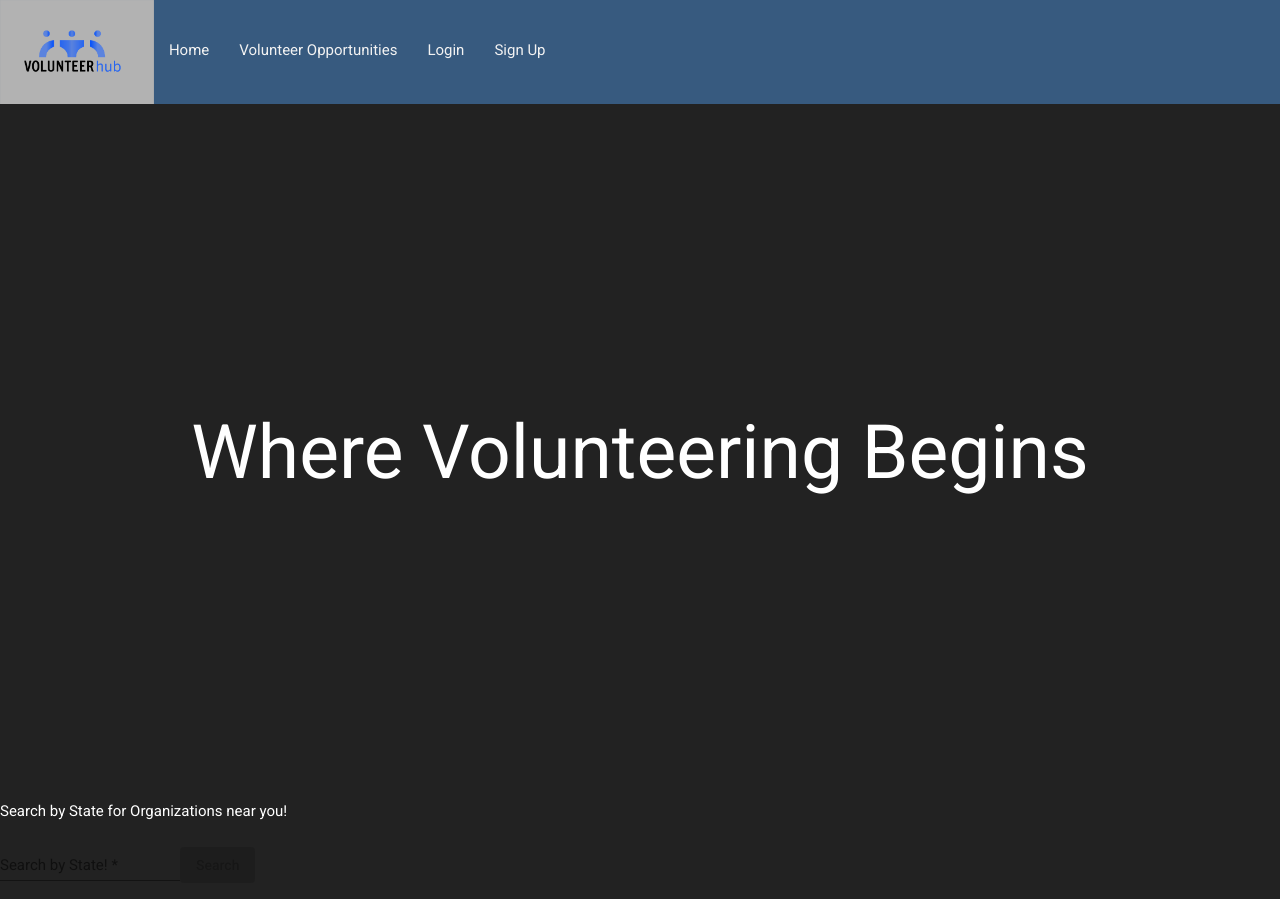
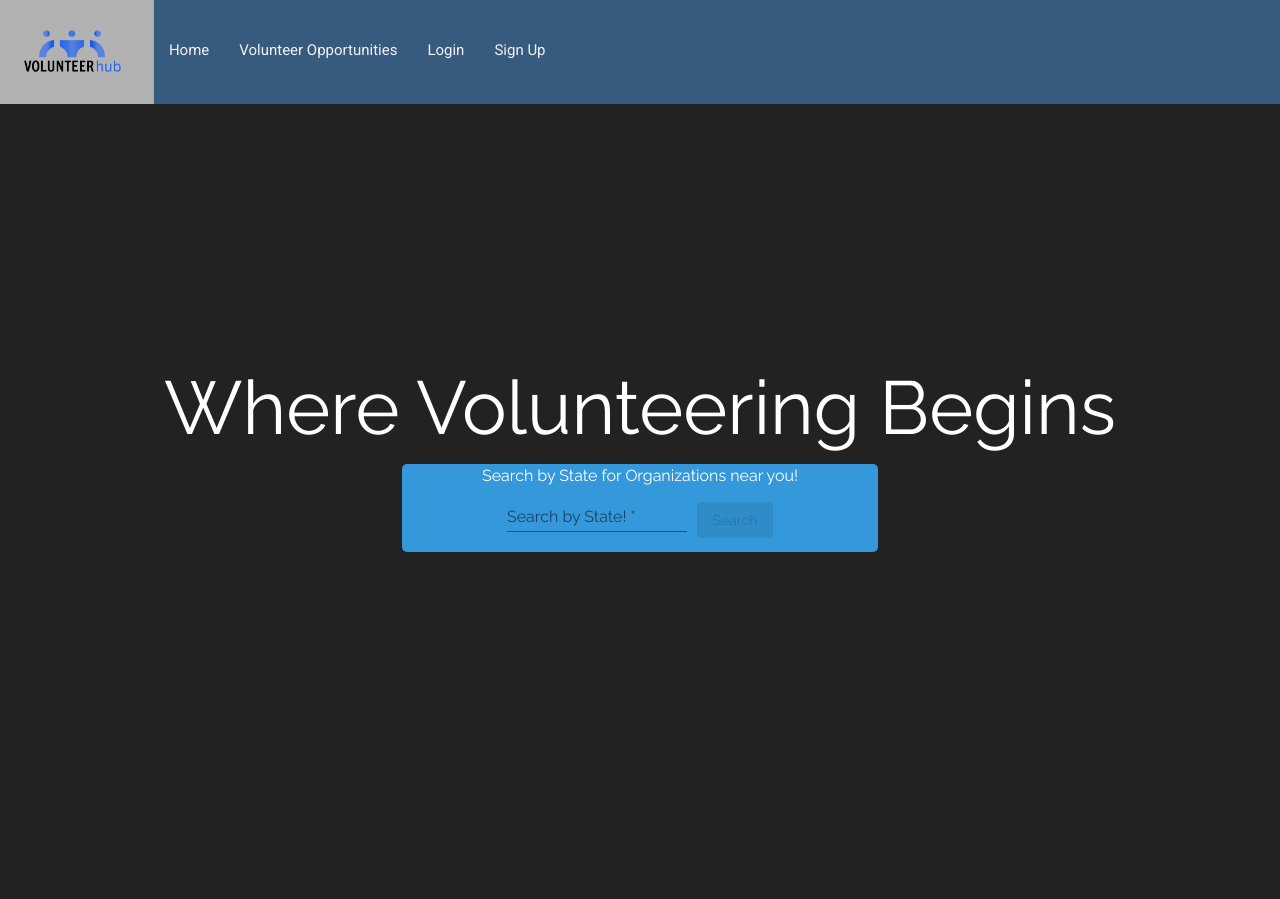
Before and after one commit to bethel-school-of-technology/the-volunteer-hub-frontend, an Angular app: page / in a window 1280 px wide. After the commit the page ends 800 px from the top, so only its background shows below. Built offline with nearby package versions, Linux system fonts and the light colour scheme.

Commit message:
dynamic loading-search

```diff
--- a/src/app/Components/homepage/homepage.component.css
+++ b/src/app/Components/homepage/homepage.component.css
@@ -1,5 +1,10 @@
 @import url('https://fonts.googleapis.com/css?family=Raleway&display=swap');
-
+*{
+    display: flex;
+    padding: 0;
+    margin: 0;
+    font-family: 'Raleway', sans-serif;
+}
 .header {
     width: 100%;
     height: 13vh;
@@ -28,36 +33,6 @@
     background-color: blue;
 }
 
-/* .logoImage {
-    display: block;
-    height: 13vh;
-} */
-
-/* .h_links {
-    background-color: blue;
-    width: 35%;
-    height: 100%;
-    display: flex;
-    justify-content: space-around;
-    align-items: center;
-} */
-
-/* Right side of header */
-
-/* .indv_h_link {
-    font-family: Arial, Helvetica, sans-serif;
-    font-size: 15px;
-    text-decoration: none;
-    color: black;
-    text-align: center;
-    background:linear-gradient(to bottom, #f9f9f9 5%, #e9e9e9 100%);
-    background-color:#f9f9f9;
-    border-radius: 6px;
-    padding:6px 24px;
-} */
-
-/* BODY */
-
 .introBody {
     width: auto;
     height: 87vh;
@@ -67,7 +42,48 @@
     align-items: center;
 }
 
+.searchRes {
+    padding-left: 100px;
+}
+
 .slogan {
     font-size: 5em;
+    display: flex;
+    flex-direction: column;
+    justify-content: center;
+    align-items: center;
+}
 
+
+.search {
+    font-size: 16px;
+    display: flex;
+    flex-direction: column;
+    align-items: center;
+    width: 50%;
+    border-radius: 5px;
 }
+
+._res {
+    width: 100%;
+    font-size: 16px;
+}
+.liContainer {
+    overflow-x: scroll;
+    white-space: nowrap;
+}
+.li_item {
+    display: flex;
+    width: 300px;
+    white-space: normal;
+}
+
+.s_but {
+    display: flex;
+    align-items: center;
+}
+
+.s_but button {
+    height: 75%;
+    margin-left: 10px;
+}
--- a/src/app/Components/homepage/homepage.component.html
+++ b/src/app/Components/homepage/homepage.component.html
@@ -2,16 +2,26 @@
 <section class="introBody">
   <!-- Top part, slogan -->
   <div class="slogan">
-    Where Volunteering Begins
+    Where Volunteering Begins<br>
+      <form class="search bg-info" [formGroup]="searchForm" (ngSubmit)="search()">
+        <p>Search by State for Organizations near you!</p>
+        <div class='s_but'>
+          <mat-form-field>
+            <input
+              matInput
+              placeholder="Search by State!"
+              formControlName="state"
+            />
+          </mat-form-field>
+          <button mat-raised-button class='btn btn-outline-secondary' [disabled]="searchForm.invalid" type="submit">
+            Search
+          </button>
+      </div>
+      </form>
   </div>
 </section>
-
-<section>
-  <p>Search by State for Organizations near you!</p>
-  <form [formGroup]='searchForm' (ngSubmit)='search()'>
-    <mat-form-field>
-      <input matInput placeholder='Search by State!' formControlName='state' />
-    </mat-form-field>
-    <button mat-raised-button [disabled]='searchForm.invalid' type='submit'>Search</button>
-  </form>
-</section>
+<ul class='liContainer'>
+  <li *ngFor='let organization of organization' class='li_item' (click)='reRoute(organization)'>
+    <div class='_res'>{{ organization.name }}, {{ organization.city }}</div>
+  </li>
+</ul>
--- a/src/app/Components/homepage/homepage.component.ts
+++ b/src/app/Components/homepage/homepage.component.ts
@@ -27,6 +27,13 @@ export class HomepageComponent implements OnInit {
     return this.searchForm.controls;
   }
 
+  reRoute(org) {
+    var orgState = org.state;
+    console.log(orgState);
+    // const correction = orgState.charAt(0).toUpperCase() + orgState.substring(1);
+    // this.router.navigate(['/organizations', correction]);
+  }
+
   search(){
     if (this.searchForm.invalid) {
       return;
@@ -39,8 +46,9 @@ export class HomepageComponent implements OnInit {
     this.http.get<Organizations>(`${this._url}${correctedState}`)
     .subscribe(organization => {
       this.organization = organization;
-      this.router.navigate(['/organizations', correctedState]);
-      console.log(JSON.stringify(this.organization));
     })
   }
+
+
+
 }
```
